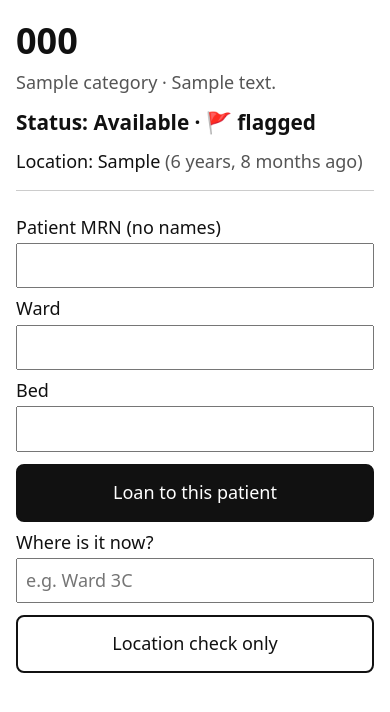
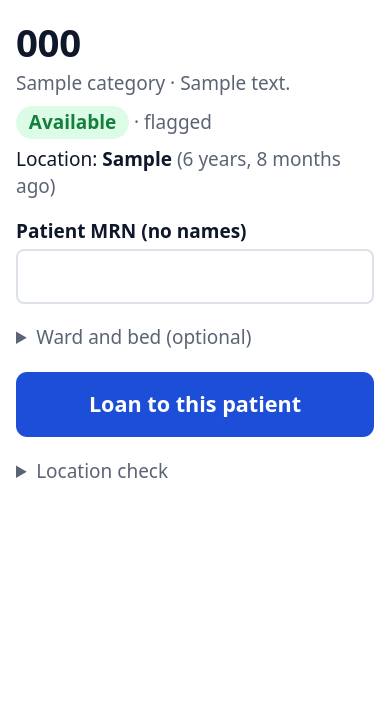
Before and after one commit to Ri-Dearg/health-hack26, a Django app: page /item/1/ in a window 390 px wide. Shown: the top 712 px of the page. Run offline with Django 5.2, Linux system fonts and the light colour scheme; a user stored in the database is signed in; data comes from the database, SQL or seed files in the repository; tables that the repository leaves empty hold one stand-in row (values such as "Sample post").

Commit message:
feat: 💄 one action per status and big completion screens on item page
Why: first-time users tap the card and press one button; location check moves under a collapsed section
Verified: verify-loop PASS 57/57; existing item page test still passes
Refs: pitch plan v2 slice 4
Next: check layout on a real iPhone

```diff
--- a/templates/equipment/item.html
+++ b/templates/equipment/item.html
@@ -4,38 +4,111 @@
 <meta charset="utf-8"><meta name="viewport" content="width=device-width, initial-scale=1">
 <title>{{ item.asset_number }} · OT equipment</title>
 <style>
-  body { font: 18px/1.4 system-ui, sans-serif; margin: 0 auto; max-width: 30rem; padding: 1rem; background: #fff; color: #111; }
-  h1 { margin: 0 0 .25rem; } .muted { color: #555; }
-  .status { font-size: 1.3rem; font-weight: 600; margin: .75rem 0; }
-  .result { padding: .75rem; border: 2px solid #111; border-radius: .5rem; margin: 1rem 0; }
-  form { border-top: 1px solid #ccc; padding-top: 1rem; margin-top: 1rem; }
-  label { display: block; margin: .5rem 0 .2rem; }
-  input { font: inherit; width: 100%; padding: .5rem; box-sizing: border-box; }
-  button { font: inherit; width: 100%; padding: .9rem; margin-top: .75rem; border-radius: .5rem; border: 2px solid #111; background: #111; color: #fff; }
-  button.secondary { background: #fff; color: #111; }
+  :root { --ink: #0f172a; --muted: #5b6474; --line: #dde2ea; --blue: #1d4ed8; --green: #15803d; --green-bg: #dcfce7;
+          --blue-bg: #dbeafe; --amber: #b45309; --amber-bg: #fef3c7; --red: #b91c1c; --red-bg: #fee2e2; }
+  * { box-sizing: border-box; }
+  body { font: 19px/1.4 system-ui, -apple-system, sans-serif; margin: 0 auto; max-width: 30rem; padding: 1rem 1rem 2rem;
+         background: #fff; color: var(--ink); }
+  h1 { margin: 0; font-size: 2.4rem; letter-spacing: -.01em; }
+  .muted { color: var(--muted); }
+  .chip { display: inline-block; padding: .2rem .8rem; border-radius: 999px; font-weight: 700; margin: .6rem 0 .3rem; }
+  .chip.available { color: var(--green); background: var(--green-bg); }
+  .chip.on_loan { color: var(--blue); background: var(--blue-bg); }
+  .chip.awaiting_repair, .chip.allocated { color: var(--amber); background: var(--amber-bg); }
+  .chip.missing { color: var(--red); background: var(--red-bg); }
+  .facts div { margin: .15rem 0; }
+  .done { margin: 1.2rem 0; padding: 1.1rem; border-radius: .8rem; border: 3px solid var(--ink); }
+  .done.loan, .done.return { border-color: var(--green); }
+  .done.conflict, .done.needs_review, .done.unknown_tag { border-color: var(--red); }
+  .big { font-size: 1.6rem; font-weight: 750; line-height: 1.25; margin: 0 0 .4rem; }
+  .next { margin-top: .9rem; padding: .9rem; border-radius: .6rem; background: var(--green-bg); color: var(--green);
+          font-size: 1.35rem; font-weight: 800; }
+  .back { display: block; text-align: center; margin-top: 1rem; padding: .9rem; border-radius: .6rem; border: 2px solid var(--ink);
+          color: var(--ink); text-decoration: none; font-weight: 700; }
+  form { margin-top: 1.2rem; }
+  label { display: block; margin: .6rem 0 .25rem; font-weight: 600; }
+  input { font: inherit; font-size: 1.4rem; width: 100%; padding: .6rem .7rem; border: 2px solid var(--line); border-radius: .5rem; }
+  button { font: inherit; font-size: 1.35rem; font-weight: 800; width: 100%; padding: 1.1rem; margin-top: 1rem; border-radius: .7rem;
+           border: 0; background: var(--blue); color: #fff; }
+  button.return { background: var(--green); }
+  button.secondary { font-size: 1rem; font-weight: 600; padding: .7rem; background: #fff; color: var(--ink); border: 2px solid var(--ink); }
+  button:disabled { opacity: .55; }
+  details { margin-top: 1rem; color: var(--muted); }
+  details summary { cursor: pointer; padding: .3rem 0; }
+  details input { font-size: 1.1rem; }
 </style>
 </head>
 <body>
   <h1>{{ item.asset_number }}</h1>
   <div class="muted">{{ item.category }}{% if item.description %} · {{ item.description }}{% endif %}</div>
-  <div class="status">Status: {{ item.get_status_display }}{% if item.flagged %} · 🚩 flagged{% endif %}</div>
-  <div>Location: {{ item.location }} <span class="muted">({{ item.location_updated_at|timesince }} ago)</span></div>
-  {% if loan %}<div>Due back {{ loan.due_at|date:"j M" }}{% if loan.patient %} · MRN {{ loan.patient }}{% endif %}{% if loan.needs_owner %} · ⚠️ needs an owner{% endif %}</div>{% endif %}
+  <span class="chip {{ item.status }}">{{ item.get_status_display }}</span>{% if item.flagged %} <span class="muted">· flagged</span>{% endif %}
+  <div class="facts">
+    <div>Location: <strong>{{ item.location }}</strong> <span class="muted">({{ item.location_updated_at|timesince }} ago)</span></div>
+    {% if loan %}<div>{% if loan.patient %}MRN {{ loan.patient }} · {% endif %}Due {{ loan.due_at|date:"j M" }}{% if loan.needs_owner %} · needs an owner{% endif %}</div>{% endif %}
+  </div>
 
-  {% if result %}<div class="result" role="status">{{ result.message }}</div>{% endif %}
-
+  {% if result %}
+    <div class="done {{ result.outcome }}" role="status">
+      {% if result.outcome == "loan" %}
+        <p class="big">Issued{% if loan.patient %} to MRN {{ loan.patient }}{% endif %} · Due {{ loan.due_at|date:"j M" }}</p>
+      {% elif result.outcome == "return" %}
+        <p class="big">Returned · {{ item.asset_number }} is at {{ item.location }}</p>
+        {% if next_entry %}
+          <div class="next">Next patient: MRN {{ next_entry.patient.mrn }} ({{ next_entry.get_priority_display }}){% if next_entry.ward %} · {{ next_entry.ward }}{% endif %}</div>
+        {% else %}
+          <div class="muted">No one is waiting for a {{ item.category|lower }}.</div>
+        {% endif %}
+      {% elif result.outcome == "already_done" %}
+        {% if loan %}
+          <p class="big">Already on loan{% if loan.patient %} to MRN {{ loan.patient }}{% endif %} · Due {{ loan.due_at|date:"j M" }}</p>
+        {% else %}
+          <p class="big">Already returned · {{ item.asset_number }} is {{ item.get_status_display|lower }}</p>
+        {% endif %}
+      {% else %}
+        <p class="big">{{ result.message }}</p>
+      {% endif %}
+      {% if result.outcome == "loan" or result.outcome == "return" %}<div class="muted">{{ result.message }}</div>{% endif %}
+      <a class="back" href="{{ request.path }}">Done</a>
+    </div>
+  {% else %}
+    {% if item.status == "available" %}
       <form method="post">{% csrf_token %}
         <input type="hidden" name="expected_status" value="{{ item.status }}">
-    {% if item.status == "available" %}
-      <label for="mrn">Patient MRN (no names)</label><input id="mrn" name="mrn" autocomplete="off">
+        <input type="hidden" name="action" value="loan">
+        <label for="mrn">Patient MRN (no names)</label>
+        <input id="mrn" name="mrn" inputmode="numeric" autocomplete="off" required>
+        <details>
+          <summary>Ward and bed (optional)</summary>
           <label for="ward">Ward</label><input id="ward" name="ward">
           <label for="bed">Bed</label><input id="bed" name="bed">
-      <button name="action" value="loan">Loan to this patient</button>
+        </details>
+        <button type="submit">Loan to this patient</button>
+      </form>
     {% elif item.status == "on_loan" %}
-      <button name="action" value="return">Return to store</button>
+      <form method="post">{% csrf_token %}
+        <input type="hidden" name="expected_status" value="{{ item.status }}">
+        <input type="hidden" name="action" value="return">
+        <button type="submit" class="return">Return to store</button>
+      </form>
+    {% else %}
+      <p class="muted">Nothing to do from this page while the item is {{ item.get_status_display|lower }}. Ask the OT office.</p>
     {% endif %}
+
+    <details>
+      <summary>Location check</summary>
+      <form method="post">{% csrf_token %}
+        <input type="hidden" name="expected_status" value="{{ item.status }}">
+        <input type="hidden" name="action" value="location">
         <label for="location">Where is it now?</label><input id="location" name="location" placeholder="e.g. Ward 3C">
-    <button class="secondary" name="action" value="location">Location check only</button>
+        <button type="submit" class="secondary">Location check only</button>
       </form>
+    </details>
+  {% endif %}
+<script>
+  // 두 번 누르기 방지: 제출하면 버튼을 잠근다 (서버도 already_done으로 막는다).
+  document.querySelectorAll("form").forEach(function (f) {
+    f.addEventListener("submit", function () { var b = f.querySelector("button"); if (b) b.disabled = true; });
+  });
+</script>
 </body>
 </html>
```
Lines whose indentation alone changed are shown as unchanged.
